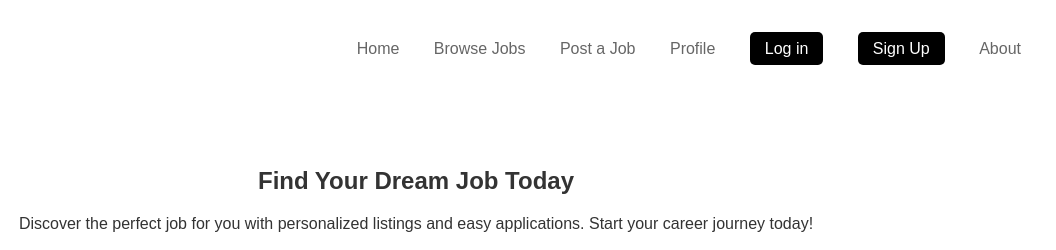
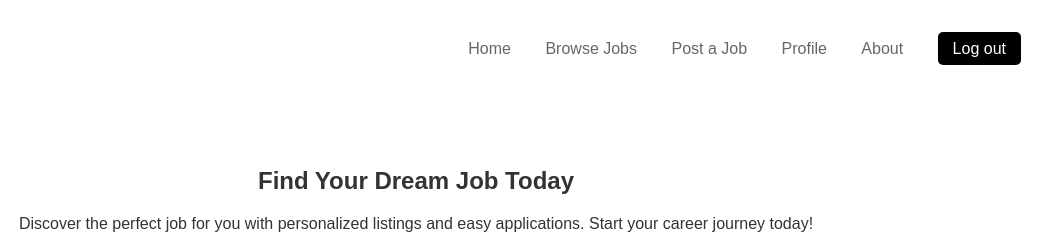
Before and after one commit to iialix/Shoghlana, a plain HTML site: page home.html in a window 1280 px wide. Shown: the top 250 px of the page, 224-1280 px from the left. Drawn offline with Linux system fonts and the light colour scheme.

Commit message:
Update home.html

```diff
--- a/home.html
+++ b/home.html
@@ -20,9 +20,8 @@
       <a href="Search_page.html">Browse Jobs</a>
       <a href="add_job.html">Post a Job</a>
       <a href="profile.html" >Profile</a>
-      <a href="index.html" class="sign">Log in</a>
-      <a href="index.html" class="sign">Sign Up</a>
       <a href="about.html" >About</a>
+      <a href="index.html" class="sign">Log out</a>
     </div>
   </nav>
 
```
